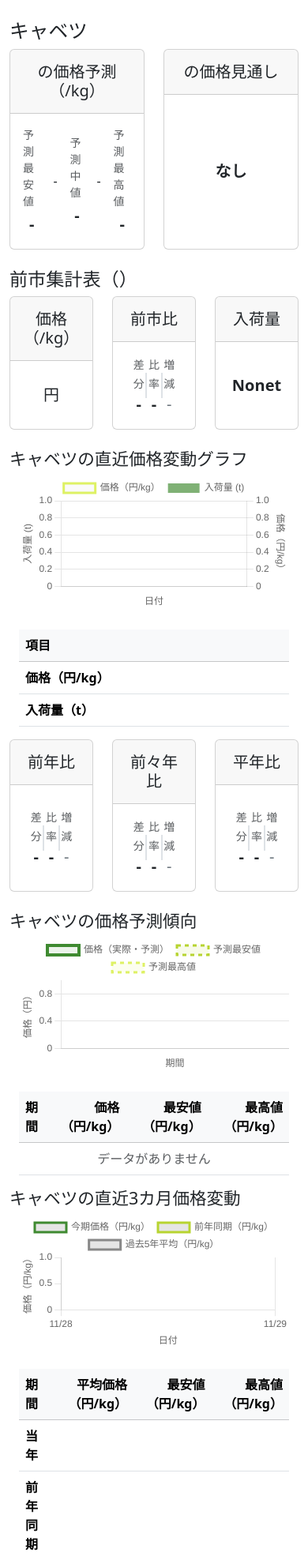
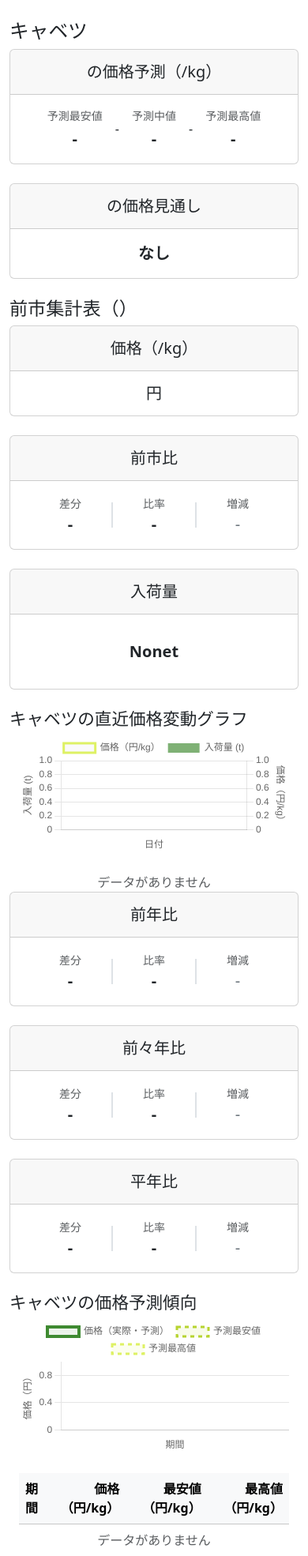
Before and after one commit to mamenz752/v_price_backend, a Django app: page /cabbage in a window 390 px wide. Shown: the part 72-2042 px from the top of the page at 79% size. Run offline with Django 5.2, Linux system fonts and the light colour scheme; tables that the repository leaves empty hold one stand-in row (values such as "Sample post"); lists and menus that the app fills with data are empty.

Commit message:
fix: responsive

```diff
--- a/backend/code/reports/static/reports/graphConfig.js
+++ b/backend/code/reports/static/reports/graphConfig.js
@@ -64,8 +64,8 @@
             ]
         },
         options: {
-            // responsive: true,
-            // maintainAspectRatio: false,
+            responsive: true,
+            maintainAspectRatio: false,
             scales: {
                 x: { title: { display: true, text: '日付' } },
                 y_volume: {
--- a/backend/code/reports/templates/reports/base_vegetable.html
+++ b/backend/code/reports/templates/reports/base_vegetable.html
@@ -6,8 +6,8 @@
 <main>
     <div class="container">
         <h2>{{ vegetable_name }}</h2>
-        <section class="prediction-summary d-flex gap-4 mb-4">
-            <div class="card w-50">
+        <section class="prediction-summary d-flex flex-column flex-lg-row gap-4 mb-4">
+            <div class="card w-100">
                 <div class="card-header text-center">
                     <h5 class="card-subtitle my-2">
                         {{ display_date }}の価格予測（/kg）
@@ -32,7 +32,7 @@
                     </div>
                 </div>
             </div>
-            <div class="card w-50">
+            <div class="card w-100">
                 <div class="card-header text-center">
                     <h5 class="card-subtitle my-2">
                         {{ display_date }}の価格見通し
@@ -46,8 +46,8 @@
 
         <section class="yesterday-market-summary">
             <h3>前市集計表（{{ recent_date|date:"Y/m/d" }}）</h3>
-            <div class="card-summary d-flex gap-4 mb-4">
-                <div class="card w-50">
+            <div class="card-summary d-flex flex-column flex-lg-row gap-4 mb-4">
+                <div class="card w-100">
                     <div class="card-header text-center">
                         <h5 class="card-subtitle my-2">
                             価格（/kg）
@@ -57,7 +57,7 @@
                         <h5 class="card-title m-0">{{ source_price }}<span class="text-sm">円</span></h5>
                     </div>
                 </div>
-                <div class="card w-50">
+                <div class="card w-100">
                     <div class="card-header text-center">
                         <h5 class="card-subtitle my-2">
                             前市比
@@ -106,7 +106,7 @@
                         </div>
                     </div>
                 </div>
-                <div class="card w-50">
+                <div class="card w-100">
                     <div class="card-header text-center">
                         <h5 class="card-subtitle my-2">
                             入荷量
@@ -127,17 +127,19 @@
                 <div class="recently-price-graph-plot d-flex justify-content-center">
                     <canvas
                     id="recently-price-graph-plot"
-                    style="height: 400px; margin: 0 auto;"
+                    class="chart-canvas"
                     ></canvas>
                 </div>
             </div>
             <div class="container mt-4">
+                <!-- For large screens -->
+                <div class="d-none d-lg-block">
                     <div class="table-responsive">
                         <table class="table table-hover">
                             <thead class="table-light">
                                 <tr>
                                     <th scope="col" style="min-width: 100px;">項目</th>
-                                {% for item in markets %}
+                                    {% for item in markets|slice:"::-1" %}
                                     <th scope="col" class="text-center" style="min-width: 60px;">{{ item.target_date|date:"m/d" }}</th>
                                     {% endfor %}
                                 </tr>
@@ -145,13 +147,13 @@
                             <tbody>
                                 <tr>
                                     <th scope="row">価格（円/kg）</th>
-                                {% for item in markets %}
+                                    {% for item in markets|slice:"::-1" %}
                                     <td class="text-end">{{ item.source_price|default:"-"|floatformat:0|intcomma }}</td>
                                     {% endfor %}
                                 </tr>
                                 <tr>
                                     <th scope="row">入荷量（t）</th>
-                                {% for item in markets %}
+                                    {% for item in markets|slice:"::-1" %}
                                     <td class="text-end">{{ item.volume|default:"-"|floatformat:2|intcomma }}</td>
                                     {% endfor %}
                                 </tr>
@@ -159,11 +161,34 @@
                         </table>
                     </div>
                 </div>
+                <!-- For small screens -->
+                <div class="d-lg-none">
+                    {% for item in markets|slice:"::-1" %}
+                    <div class="card mb-3">
+                        <div class="card-header">
+                            {{ item.target_date|date:"Y/m/d" }}
+                        </div>
+                        <ul class="list-group list-group-flush">
+                            <li class="list-group-item d-flex justify-content-between align-items-center">
+                                <span>価格（円/kg）</span>
+                                <span class="text-end fw-bold">{{ item.source_price|default:"-"|floatformat:0|intcomma }}</span>
+                            </li>
+                            <li class="list-group-item d-flex justify-content-between align-items-center">
+                                <span>入荷量（t）</span>
+                                <span class="text-end fw-bold">{{ item.volume|default:"-"|floatformat:2|intcomma }}</span>
+                            </li>
+                        </ul>
+                    </div>
+                    {% empty %}
+                    <div class="text-center text-muted">データがありません</div>
+                    {% endfor %}
+                </div>
+            </div>
         </section>
 
          <section class="statistics-market-summary">
-            <div class="card-summary d-flex gap-4 mb-4">
-                <div class="card w-50">
+            <div class="card-summary d-flex flex-column flex-lg-row gap-4 mb-4">
+                <div class="card w-100">
                     <div class="card-header text-center">
                         <h5 class="card-subtitle my-2">
                             前年比
@@ -212,7 +237,7 @@
                         </div>
                     </div>
                 </div>
-                <div class="card w-50">
+                <div class="card w-100">
                     <div class="card-header text-center">
                         <h5 class="card-subtitle my-2">
                             前々年比
@@ -261,7 +286,7 @@
                         </div>
                     </div>
                 </div>
-                <div class="card w-50">
+                <div class="card w-100">
                     <div class="card-header text-center">
                         <h5 class="card-subtitle my-2">
                             平年比
@@ -319,7 +344,7 @@
                 <div class="predict-price-graph-plot d-flex justify-content-center">
                     <canvas
                     id="predict-price-graph-plot"
-                    style="height: 400px; margin: 0 auto;"
+                    class="chart-canvas"
                     ></canvas>
                 </div>
             </div>
@@ -348,7 +373,7 @@
                 <div class="season-price-graph-plot d-flex justify-content-center">
                     <canvas
                     id="season-price-graph-plot"
-                    style="height: 400px; margin: 0 auto;"
+                    class="chart-canvas"
                     ></canvas>
                 </div>
             </div>
@@ -394,7 +419,7 @@
                 <div class="year-price-graph-plot d-flex justify-content-center">
                     <canvas
                     id="year-price-graph-plot"
-                    style="height: 400px; margin: 0 auto;"
+                    class="chart-canvas"
                     ></canvas>
                 </div>
             </div>
@@ -406,6 +431,11 @@
 {% block head %}
 {{ block.super }}
 <style>
+    @media (min-width: 992px) {
+        .chart-canvas {
+            height: 300px !important;
+        }
+    }
     .table-responsive {
         overflow-x: auto;
     }
```
Also changed, not shown: 1 other file. Lines whose indentation alone changed are shown as unchanged.
